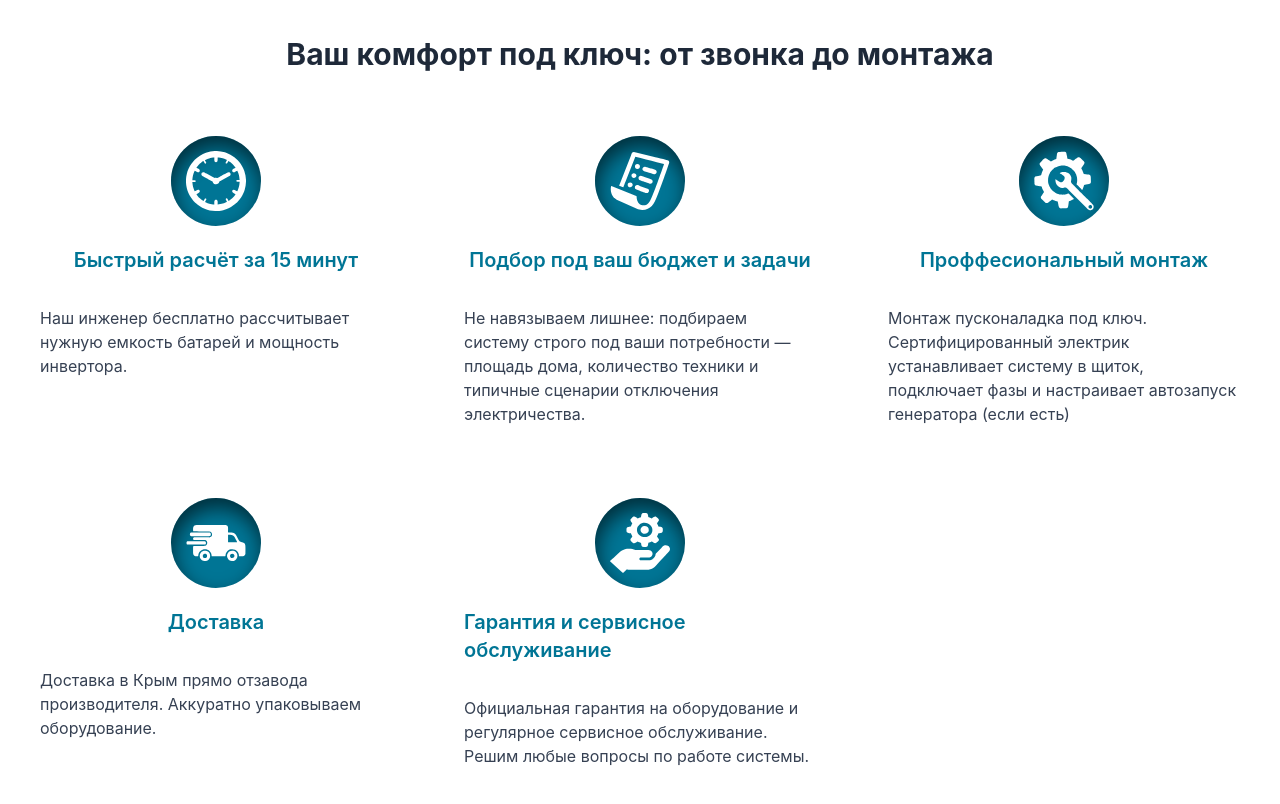
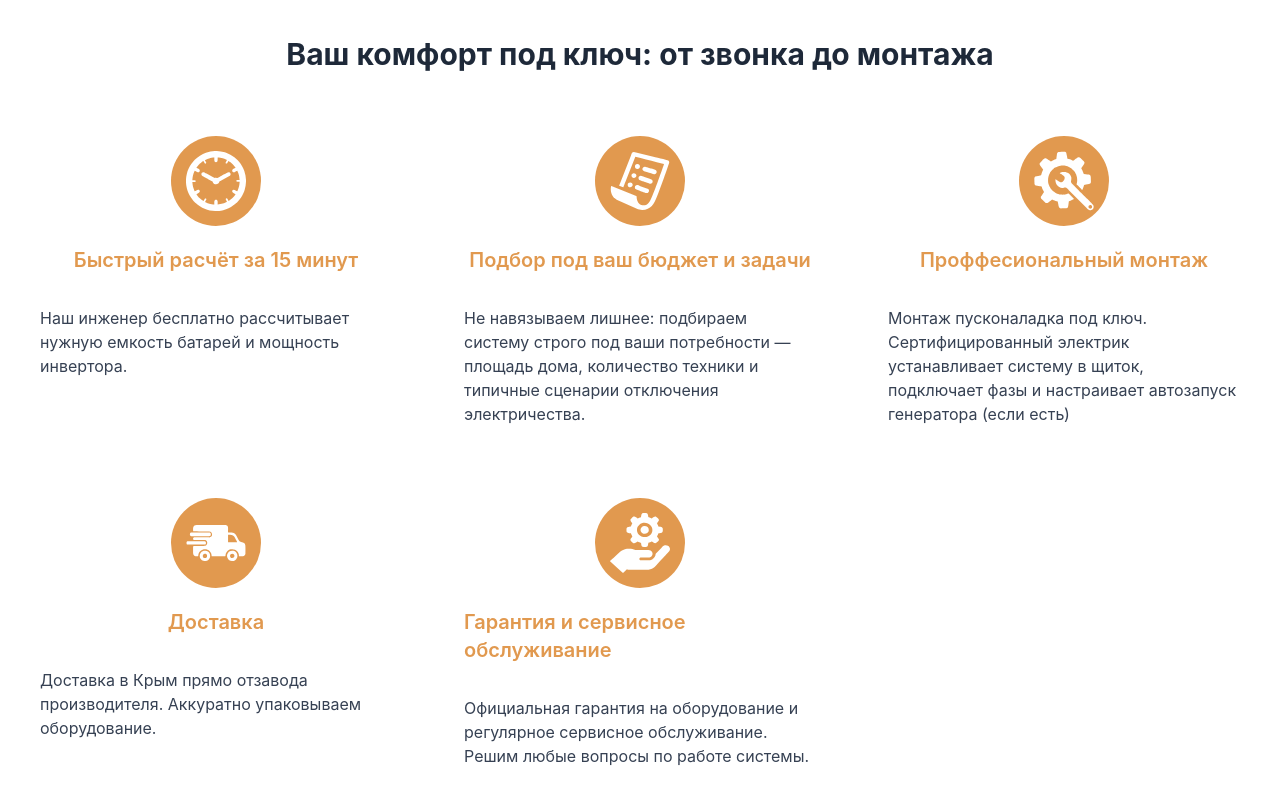
Before and after one commit to GarryVar/invertor-energy, a React (Vite) app: page / in a window 1280 px wide. Shown: the part 1220-2024 px from the top of the page. Built offline with nearby package versions, Linux system fonts and the light colour scheme.

Commit message:
fix: правки якорей навигации, стилей иконок и цветовой переменной

```diff
--- a/src/components/Advantages/Advantages.module.css
+++ b/src/components/Advantages/Advantages.module.css
@@ -21,7 +21,6 @@
     justify-content: center;
     border-radius: 50%;
     background-color: var(--color-cyan-700);
-    box-shadow: inset 2px 10px 20px 0px #0001019c;
   }
 
   svg {
--- a/src/components/Footer/Footer.jsx
+++ b/src/components/Footer/Footer.jsx
@@ -1,6 +1,6 @@
 function Footer() {
   return (
-    <footer className="bg-gray-900 text-gray-400 py-8">
+    <footer id="about-us" className="bg-gray-900 text-gray-400 py-8">
       <div className="container mx-auto px-4">
         <div className="flex justify-between flex-col md:flex-row">
           <div>
--- a/src/components/Header/Header.jsx
+++ b/src/components/Header/Header.jsx
@@ -7,7 +7,7 @@ const navigation = [
   { name: "Главная", href: "#home" },
   { name: "Почему это нужно", href: "#why" },
   { name: "Установки", href: "#installations" },
-  { name: "О нас", href: "#about" },
+  { name: "О нас", href: "#about-us" },
   { name: "Вопросы-Ответы", href: "#faq" },
 ];
 
--- a/src/components/Hero/Hero.jsx
+++ b/src/components/Hero/Hero.jsx
@@ -60,6 +60,7 @@ function Hero() {
         </div>
       </div>
 
+
       <div className="absolute inset-0">
         <Header />
       </div>
--- a/src/index.css
+++ b/src/index.css
@@ -1,5 +1,6 @@
 :root {
   --primary-grey: #dbdbdb;
+  --color-cyan-700: #e1994f;
 }
 
 html {
```
Also changed, not shown: src/components/Products/Products.jsx (added), src/components/Products/Products.module.css (added).
